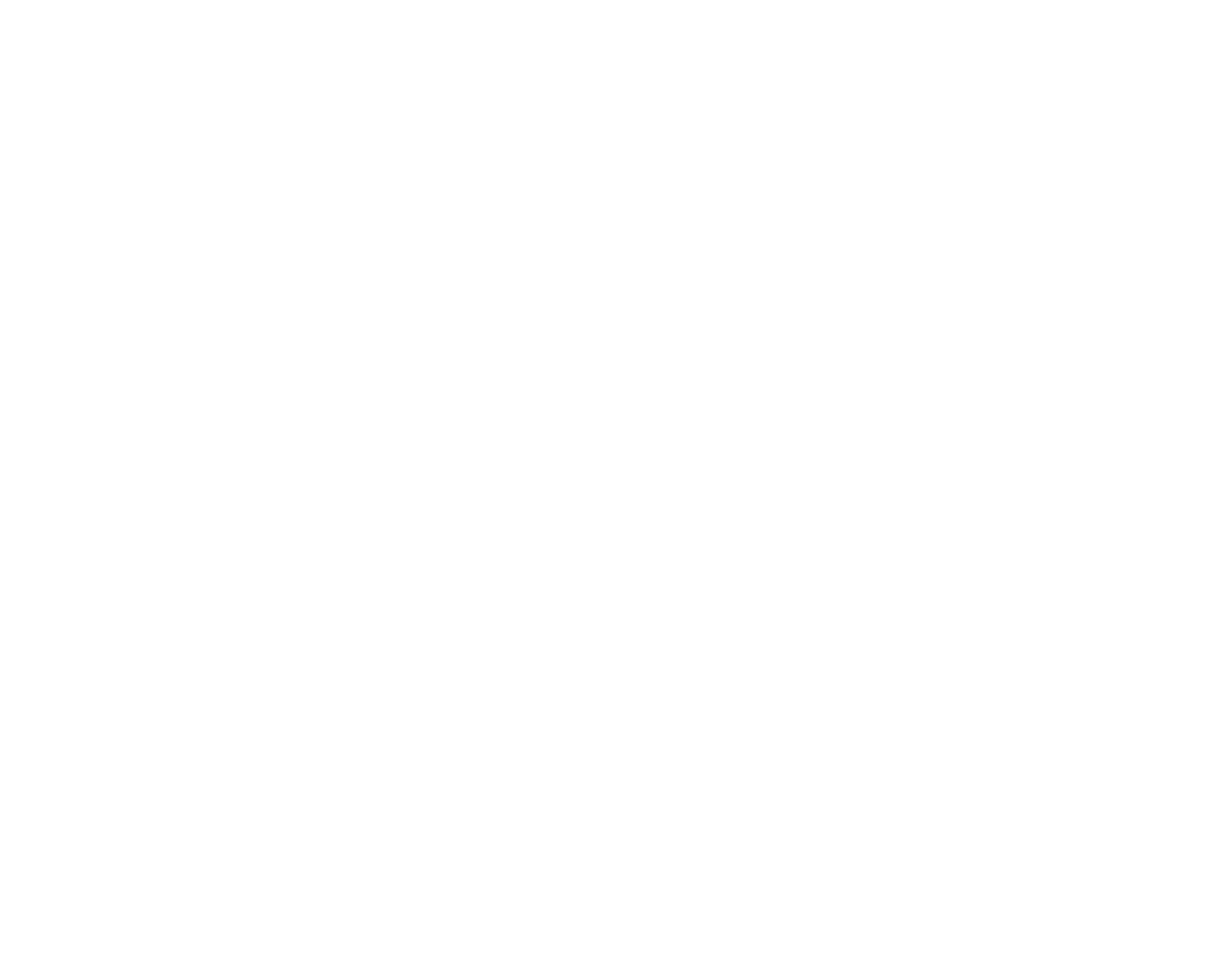
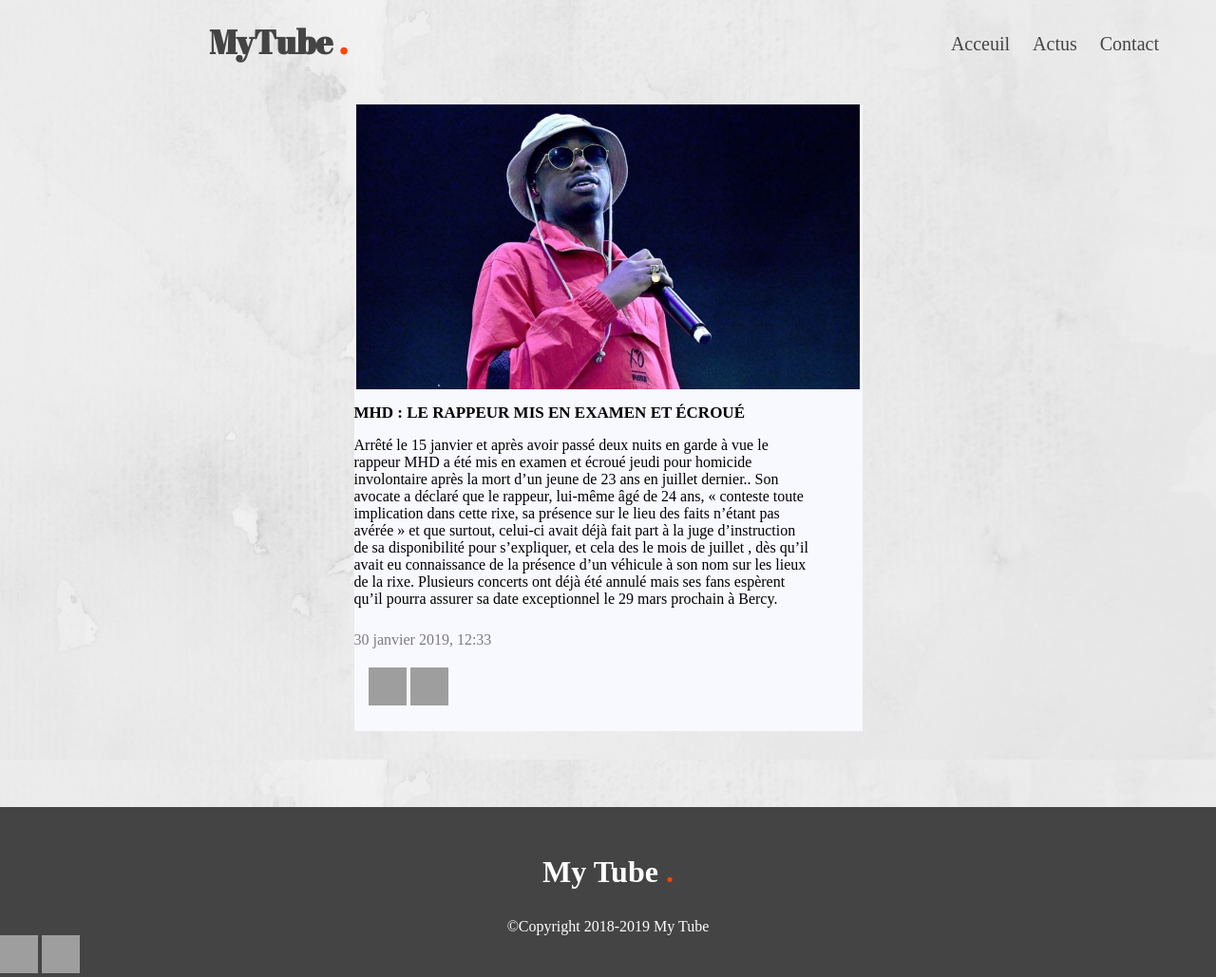
Before and after one commit to zartex36/Mytube, a plain HTML site: page article1.html in a window 1280 px wide. Shown: the whole page at 95% size. Before the commit the page ends 800 px from the top, so only its background shows below. Drawn offline with Linux system fonts and the light colour scheme; grey boxes are pictures that could not be loaded.

Commit message:
moddif 10

```diff
--- a/article1.html
+++ b/article1.html
@@ -2,9 +2,87 @@
 <html>
   <head>
     <meta charset="utf-8">
-    <title></title>
+    <link rel="stylesheet" href="css/article1.css">
+    <link href="https://fonts.googleapis.com/css?family=Abril+Fatface" rel="stylesheet">
+    <link href="https://fonts.googleapis.com/css?family=Roboto+Slab" rel="stylesheet">
+    <link href="https://fonts.googleapis.com/css?family=PT+Serif" rel="stylesheet">
+    <link href="https://fonts.googleapis.com/css?family=Titillium+Web:900" rel="stylesheet">
+    <link href="https://fonts.googleapis.com/css?family=Raleway:800" rel="stylesheet">
+    <title>Article</title>
   </head>
-  <body>
+    <body style="background:url(img/fond.png);background-attachment: fixed; background-position: center;background-size: cover;">
+
+      <header>
+
+          <h1>MyTube <span>.</span></h1>
+          <nav id="menu-1">
+
+            <ul class="menu1">
+
+              <li>
+
+                  <a href="index.html">Acceuil</a>
+
+              </li>
+
+
+
+              <li>
+
+                   <a href="actus.html">Actus</a>
+
+
+                </li>
+
+                <li>
+
+                    <a href="Contact.html">Contact</a>
+
+
+                </li>
+
+            </ul>
+
+          </nav>
+
+
+    </header>
+
+
+
+    <div class="article1">
+    <a href="article1.html">  <img src="img/mhd.jpg" height=" 300px;" width="530px;" alt="" class="img-1"></a>
+    <a class="a-h2" href="article1.html"><h2 class="h2-1">MHD : LE RAPPEUR MIS EN EXAMEN ET ÉCROUÉ</h2></a>
+    <p class="p-1">Arrêté le 15 janvier et après avoir passé deux nuits en garde à vue le rappeur MHD a été mis en examen et écroué jeudi pour homicide involontaire après la mort d’un jeune de 23 ans en juillet dernier..
+
+Son avocate a déclaré que le rappeur, lui-même âgé de 24 ans, « conteste toute implication dans cette rixe, sa présence sur le lieu des faits n’étant pas avérée » et que surtout, celui-ci avait déjà fait part à la juge d’instruction de sa disponibilité pour s’expliquer, et cela des le mois de juillet , dès qu’il avait eu connaissance de la présence d’un véhicule à son nom sur les lieux de la rixe.
+
+Plusieurs concerts ont déjà été annulé mais ses fans espèrent qu’il pourra assurer sa date exceptionnel le 29 mars prochain à Bercy.</p>
+    <p class="dateheure">30 janvier 2019, 12:33 </p>
+    <br>
+     <a href="https://www.instagram.com/dorian__michaux/"><img src="http://pluspng.com/img-png/instagram-png-instagram-png-logo-1455.png" height="40px" width="40px" class="img-logoart"></a>
+    <a href="https://www.facebook.com/dorian.michaux.319"><img src="http://www.theplacetobrace.com/assets/images/icons/facebook.png" height="40px" width="40px" class="img-logoart2"></a>
+
+    </div>
+
+
+
+    <footer>
+<div class="container">
+    <div class="container">
+          <h1>My Tube <span>.</span></h1>
+          <p>©Copyright 2018-2019 My Tube</p>
+     <a href="https://www.instagram.com/dorian__michaux/"><img src="http://pluspng.com/img-png/instagram-png-instagram-png-logo-1455.png" height="40px" width="40px" class="img-logo"></a>
+      <a href="https://www.facebook.com/dorian.michaux.319"><img src="http://www.theplacetobrace.com/assets/images/icons/facebook.png" height="40px" width="40px" class="img-logo2"></a>
+
+        </div>
+
+</div>
+
+    </footer>
+
+
+
 
   </body>
 </html>
--- a/css/Contact.css
+++ b/css/Contact.css
@@ -9,8 +9,6 @@ html, body{
     margin: 0;
     padding: 0;
 }
-
-
 
 
 
--- /dev/null
+++ b/css/article1.css
@@ -0,0 +1,145 @@
+ html, body{
+
+    display: table;
+    height: 100%;
+    width: 100%;
+}
+*{
+
+    margin: 0;
+    padding: 0;
+}
+
+
+
+
+header h1{
+
+     float: left;
+     padding: 20px 220px;
+    font-size: 35px;
+    color: #444;
+    font-family: 'Abril Fatface', cursive;
+
+
+}
+
+
+header span{
+    color: orangered;
+}
+
+header nav ul {
+
+    float: right;
+    padding: 35px 10px;
+    margin-right: 50px;
+
+
+}
+
+header nav ul li{
+
+    display: inline-block;
+    margin-left: 20px;
+
+
+}
+
+
+header nav ul li a{
+
+    text-decoration: none;
+    color: #444;
+    font-size: 20px;
+}
+
+
+footer{
+
+    display: table-row;
+    height: 1px;
+    width: 100px;
+    background-color: #444;
+
+}
+
+footer h1{
+
+    color: #fff;
+    font-weight: bold;
+    text-align: center;
+    margin-top: 50px;
+
+
+
+}
+
+footer span{
+
+    color: orangered;
+}
+
+footer p{
+
+    color: #fff;
+    text-align: center;
+    margin-top: 30px;
+}
+
+
+/*ARTICLES */
+ div.article1{
+
+width: 535px;
+height: 660px;
+background-color: #F8F8FF;
+margin: 0 auto;
+margin-top: 110px;
+margin-bottom: 80px;
+
+}
+
+div.article1 p.p-1{
+
+
+
+ width: 480px;
+ height: 100px;
+ margin-top: 15px;
+
+
+}
+
+div.article1 img.img-1{
+  display: block;
+    margin-left: auto;
+    margin-right: auto;
+    margin-top: 15px;
+    padding-top: 0px;
+}
+
+div.article1 h2.h2-1{
+
+  font-size: 17px;
+  margin-top: 15px;
+  text-decoration: none;
+
+}
+
+div.article1 img.img-logoart{
+  margin-left: 15px;
+  margin-top: 2px;
+}
+
+p.dateheure{
+
+margin-top: 105px;
+  color: black;
+  opacity: 0.5;
+}
+
+a.a-h2{
+  text-decoration: none;
+  color: black;
+}
```
